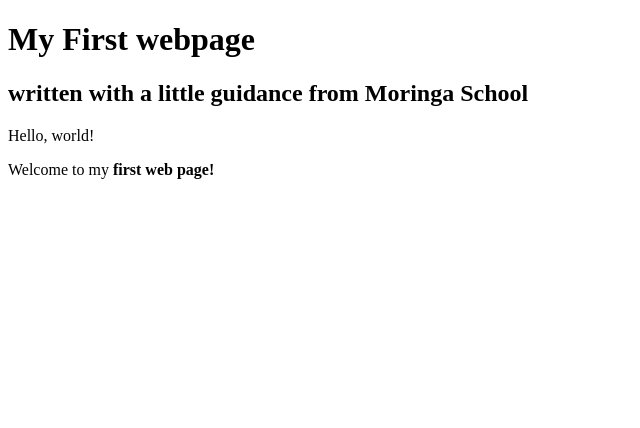
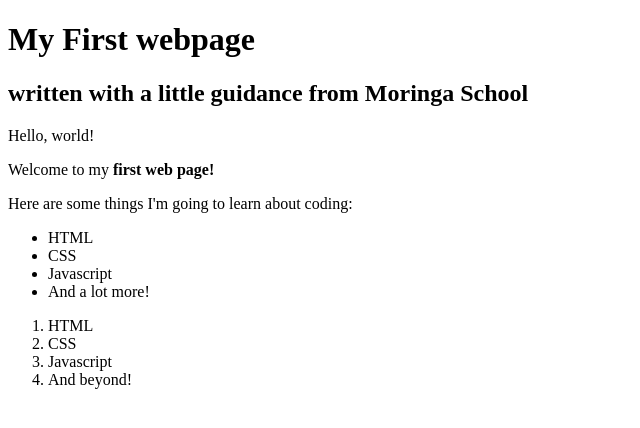
Before and after one commit to Munene84/index4, a plain HTML site: page my-first-website.html in a window 1280 px wide. Shown: the whole page, without its empty margins (0-640 px from the left). Drawn offline with Linux system fonts and the light colour scheme.

Commit message:
add list elements

```diff
--- a/my-first-website.html
+++ b/my-first-website.html
@@ -9,6 +9,18 @@
     <h2>written with a little guidance from Moringa School</h2>
     <p>Hello, world!</p>
     <p>Welcome to my <strong>first web page!</strong></p>
-
+    <p>Here are some things I'm going to learn about coding:</p>
+    <ul>
+      <li>HTML</li>
+      <li>CSS</li>
+      <li>Javascript</li>
+      <li>And a lot more!</li>
+    </ul>
+<ol>
+  <li>HTML</li>
+  <li>CSS</li>
+  <li>Javascript</li>
+  <li>And beyond!</li>
+</ol>
   </body>
 </html>
```
